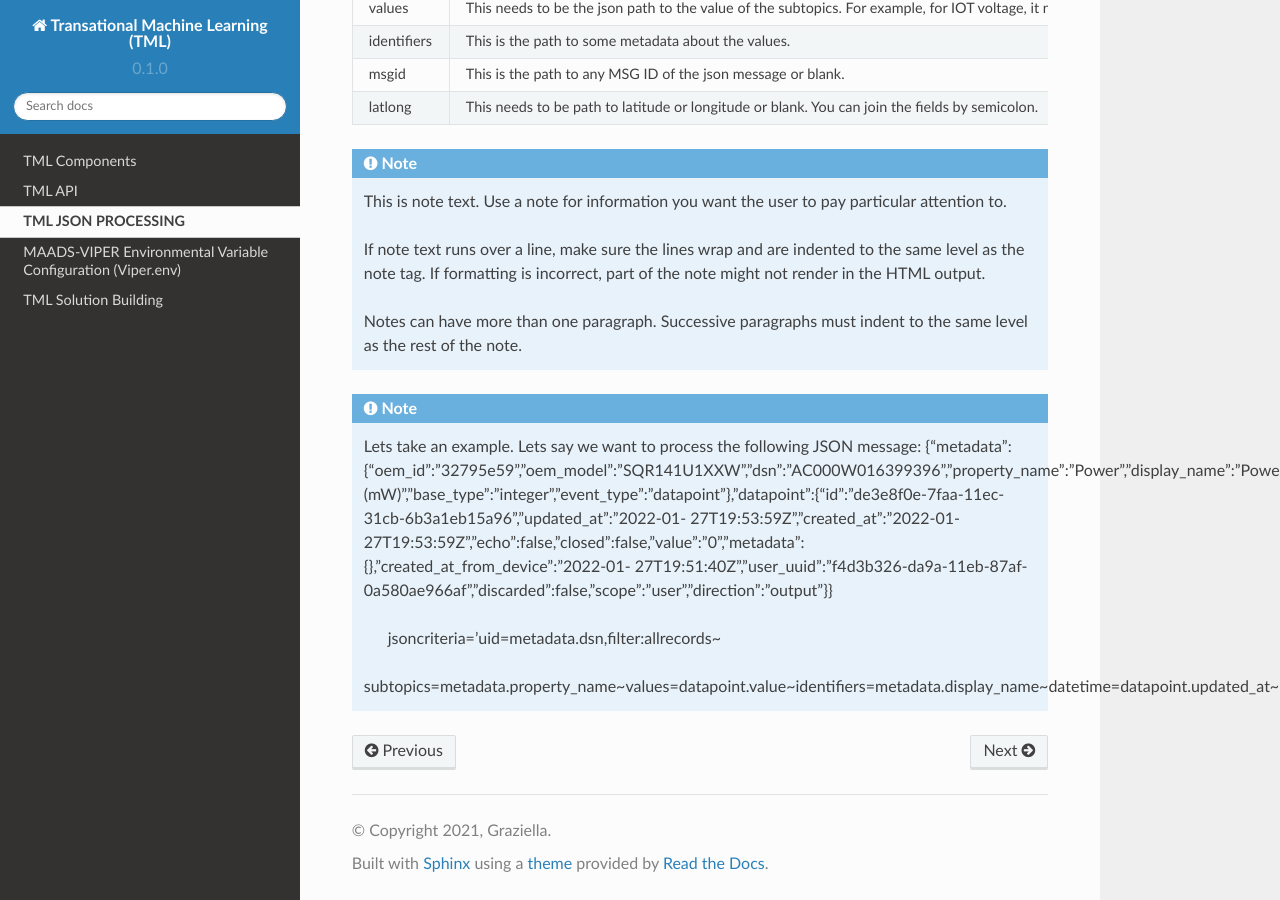
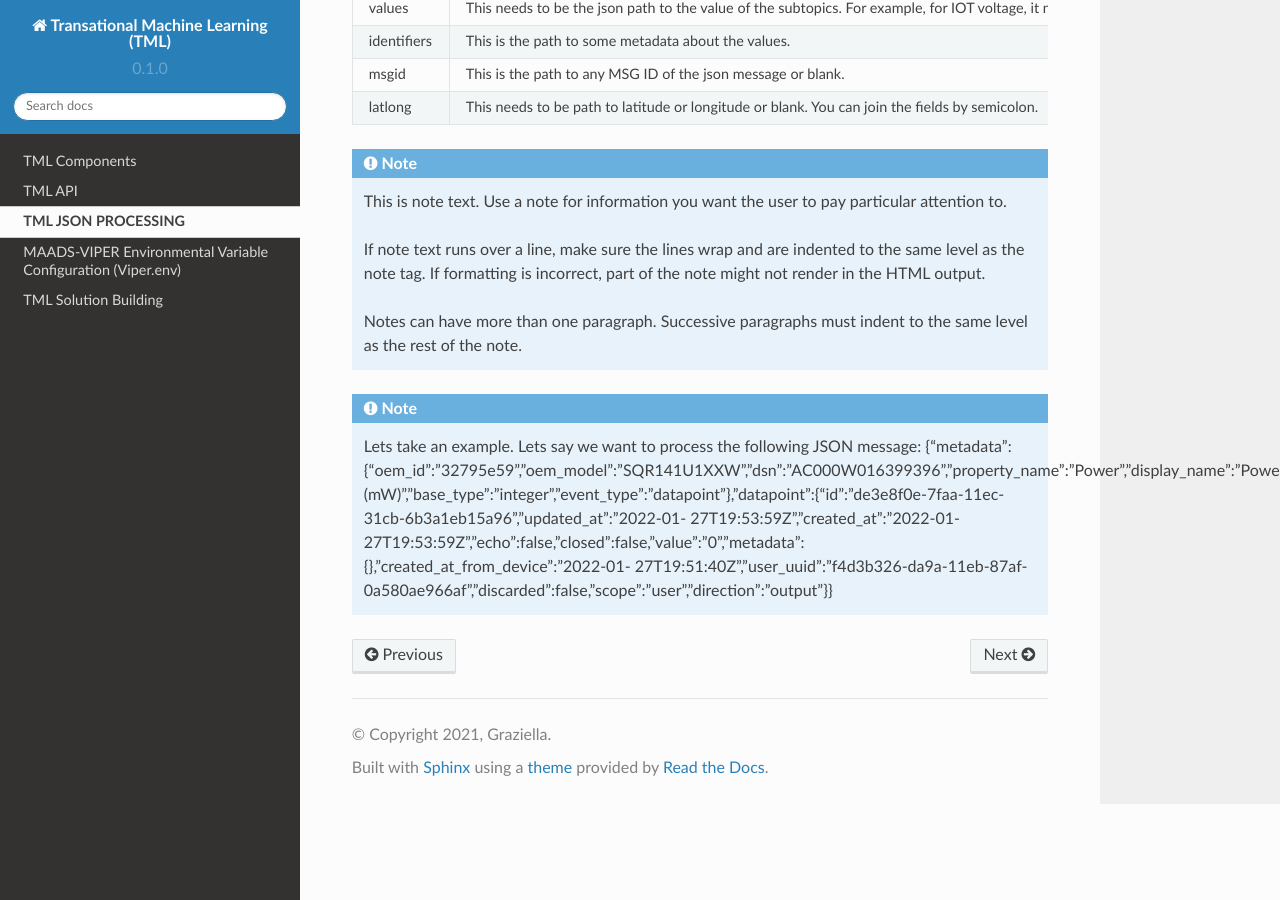
Before and after one commit to smaurice101/readthedocs, a Sphinx documentation site: the page built from docs/source/jsonprocessing.rst, in a window 1280 px wide and 900 px high, scrolled down 531 px. Built offline with Sphinx 7.4.7 and the Read the Docs theme 2.0.0, drawn with Linux system fonts in a browser that asks for light colours.

Commit message:
Update jsonprocessing.rst

```diff
--- a/docs/source/jsonprocessing.rst
+++ b/docs/source/jsonprocessing.rst
@@ -41,11 +41,3 @@ TML requires the following - as shown in the table below. We will go though an e
    (mW)","base_type":"integer","event_type":"datapoint"},"datapoint":{"id":"de3e8f0e-7faa-11ec-31cb-6b3a1eb15a96","updated_at":"2022-01-
    27T19:53:59Z","created_at":"2022-01-27T19:53:59Z","echo":false,"closed":false,"value":"0","metadata":{},"created_at_from_device":"2022-01-
    27T19:51:40Z","user_uuid":"f4d3b326-da9a-11eb-87af-0a580ae966af","discarded":false,"scope":"user","direction":"output"}}
-
-     jsoncriteria='uid=metadata.dsn,filter:allrecords~\
-   subtopics=metadata.property_name~\
-   values=datapoint.value~\
-   identifiers=metadata.display_name~\
-   datetime=datapoint.updated_at~\
-   msgid=datapoint.id~\
-   latlong=lat:long'
```
